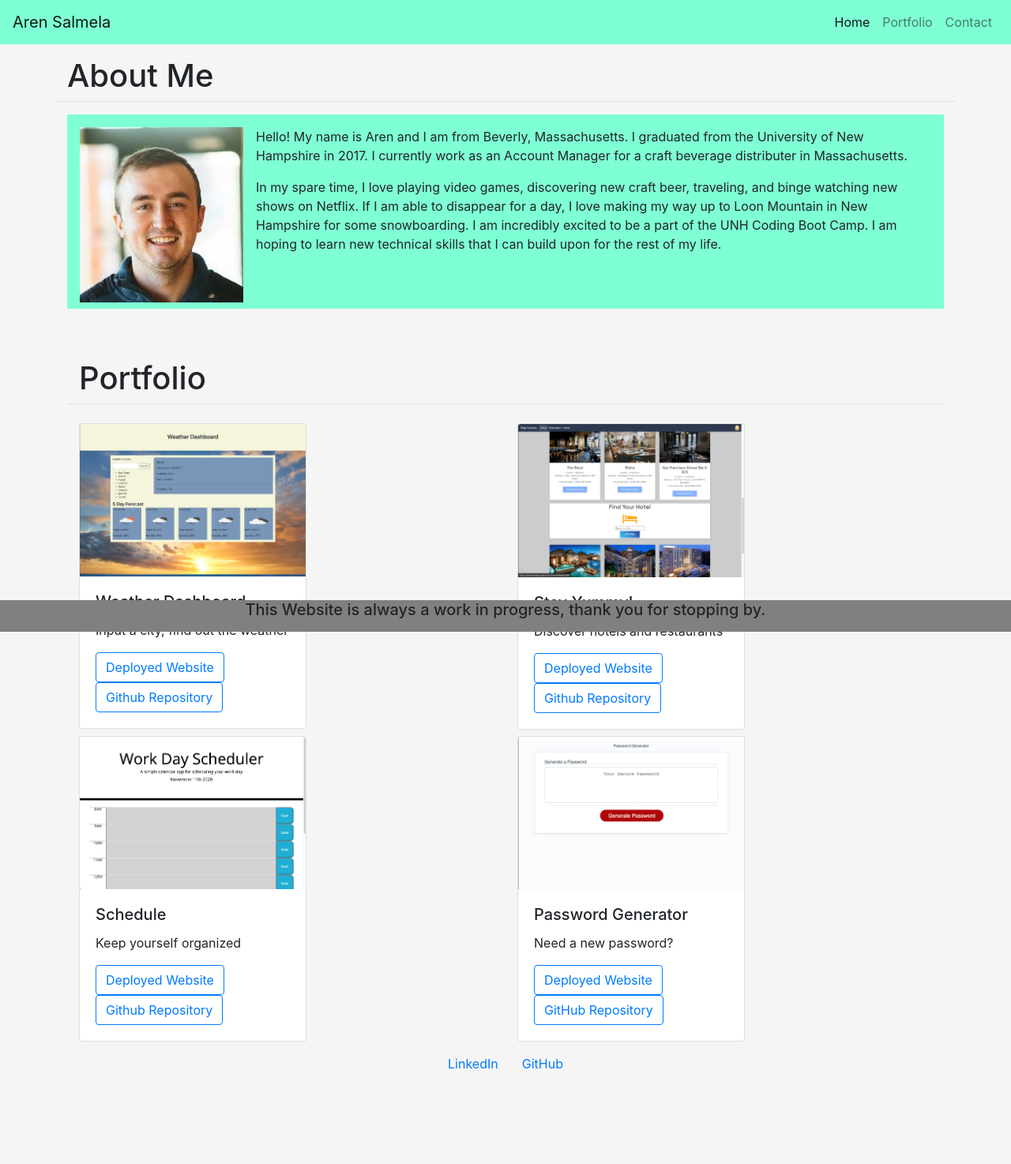
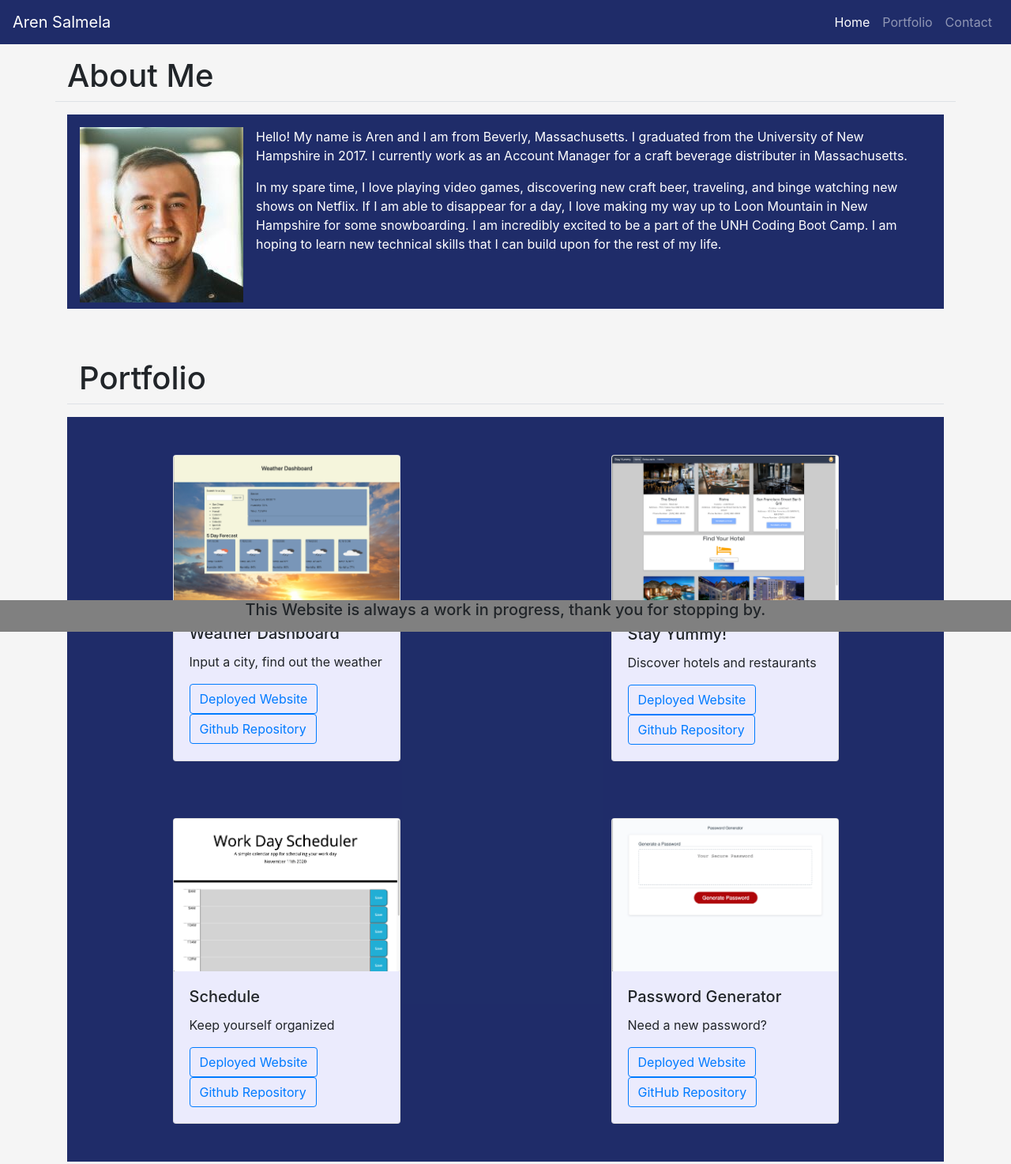
Before and after one commit to arensalmela/ArenSalmela1, a plain HTML site: page index.html in a window 1280 px wide. Shown: the top 1474 px of the page at 79% size. Before the commit the page ends 1359 px from the top, so only its background shows below. Drawn offline with nearby package versions, Linux system fonts and the light colour scheme; files that its build step writes are made by us from their sources.

Commit message:
Centered content in portfolio section. Links now bring user to different sections on same page.

```diff
--- a/CSS/style.css
+++ b/CSS/style.css
@@ -5,7 +5,7 @@ body {
 }
 
 .bg-color {
-  background-color: aquamarine;
+  background-color: #051458e3;
 }
 
 .navbarright {
@@ -33,3 +33,11 @@ footer {
   height: 5%;
   text-align: center;
 }
+
+.card-color {
+  background-color: #585ae91f;
+}
+
+.newText {
+  color: white;
+}
--- a/index.html
+++ b/index.html
@@ -41,8 +41,8 @@
 
   <body>
     <header>
-      <nav class="navbar navbar-expand-lg navbar-light bg-color">
-        <a class="navbar-brand" href="./index.html">Aren Salmela</a>
+      <nav class="navbar navbar-expand-lg navbar-dark bg-color">
+        <a class="navbar-brand newText" href="#">Aren Salmela</a>
         <button
           class="navbar-toggler"
           type="button"
@@ -59,15 +59,15 @@
             <li class="nav-item active">
               <!--Linking other pages-->
 
-              <a class="nav-link" href="./index.html"
+              <a class="nav-link" href="#aboutMe"
                 >Home <span class="sr-only">(current)</span></a
               >
             </li>
             <li class="nav-item">
-              <a class="nav-link" href="./portfolio.html">Portfolio</a>
+              <a class="nav-link" href="#portfolio">Portfolio</a>
             </li>
             <li class="nav-item">
-              <a class="nav-link" href="./contact.html">Contact</a>
+              <a class="nav-link" href="#contact">Contact</a>
             </li>
           </ul>
         </div>
@@ -76,7 +76,7 @@
 
     <!--Header Section-->
     <section>
-      <div class="container border-bottom pt-3">
+      <div id="aboutMe" class="container border-bottom pt-3">
         <div class="page-header">
           <h1>About Me</h1>
         </div>
@@ -92,14 +92,14 @@
               class="float-left mb-2 mr-3"
               alt="Aren Salmela Head Shot"
             />
-            <p>
+            <p class="newText">
               Hello! My name is Aren and I am from Beverly, Massachusetts. I
               graduated from the University of New Hampshire in 2017. I
               currently work as an Account Manager for a craft beverage
               distributer in Massachusetts.
             </p>
 
-            <p>
+            <p class="newText">
               In my spare time, I love playing video games, discovering new
               craft beer, traveling, and binge watching new shows on Netflix. If
               I am able to disappear for a day, I love making my way up to Loon
@@ -116,7 +116,7 @@
       <br />
       <br />
       <section>
-        <div class="container border-bottom pt-3">
+        <div id="portfolio" class="container border-bottom pt-3">
           <div class="page-header">
             <h1>Portfolio</h1>
           </div>
@@ -124,16 +124,16 @@
       </section>
 
       <div>
-        <div class="container mt-3">
-          <div class="row pt-2">
-            <div class="col-12 col-md-6 col-lg-6">
+        <div class="container bg-color mt-3">
+          <div class="row pt-5">
+            <div class="col-12 col-md-6 col-lg-6 d-flex justify-content-center">
               <div class="card" style="width: 18rem">
                 <img
                   class="card-img-top"
                   src="Assets/Images/WeatherDB.png"
                   alt="Card image cap"
                 />
-                <div class="card-body">
+                <div class="card-body card-color">
                   <h5 class="card-title">Weather Dashboard</h5>
                   <p>Input a city, find out the weather</p>
                   <a
@@ -152,14 +152,15 @@
                 </div>
               </div>
             </div>
-            <div class="col-12 col-md-6 col-lg-6">
+            <br />
+            <div class="col-12 col-md-6 col-lg-6 d-flex justify-content-center">
               <div class="card" style="width: 18rem">
                 <img
                   class="card-img-top"
                   src="Assets/Images/Project1.png"
                   alt="Card image cap"
                 />
-                <div class="card-body">
+                <div class="card-body card-color">
                   <h5 class="card-title">Stay Yummy!</h5>
                   <p>Discover hotels and restaurants</p>
                   <a
@@ -180,15 +181,17 @@
             </div>
           </div>
 
-          <div class="row pt-2">
-            <div class="col-12 col-md-6 col-lg-6">
+          <br />
+
+          <div class="row pt-5 pb-5">
+            <div class="col-12 col-md-6 col-lg-6 d-flex justify-content-center">
               <div class="card" style="width: 18rem">
                 <img
                   class="card-img-top"
                   src="Assets/Images/WDSched.png"
                   alt="Card image cap"
                 />
-                <div class="card-body">
+                <div class="card-body card-color">
                   <h5 class="card-title">Schedule</h5>
                   <p>Keep yourself organized</p>
                   <a
@@ -207,14 +210,15 @@
                 </div>
               </div>
             </div>
-            <div class="col-12 col-md-6 col-lg-6">
+            <br />
+            <div class="col-12 col-md-6 col-lg-6 d-flex justify-content-center">
               <div class="card" style="width: 18rem">
                 <img
                   class="card-img-top"
                   src="Assets/Images/password.png"
                   alt="Card image cap"
                 />
-                <div class="card-body">
+                <div class="card-body card-color">
                   <h5 class="card-title">Password Generator</h5>
                   <p>Need a new password?</p>
                   <a
```
